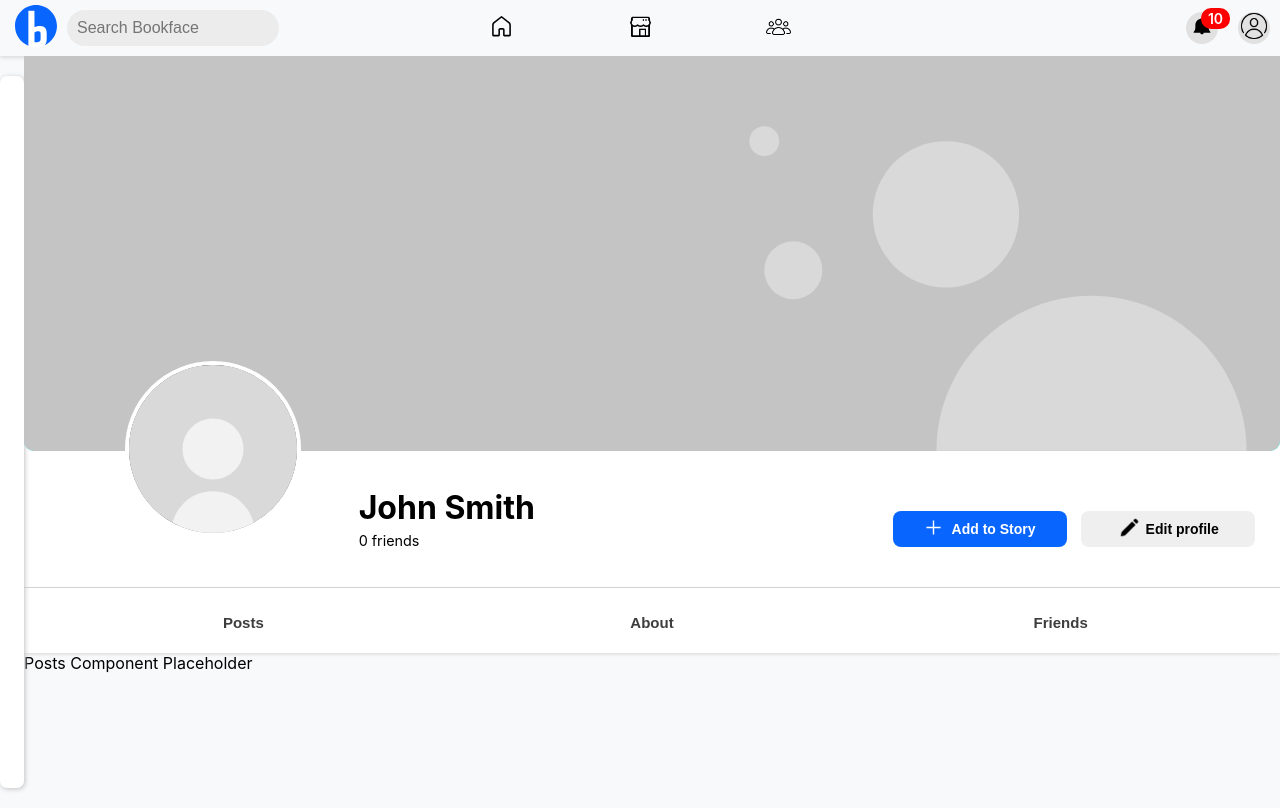
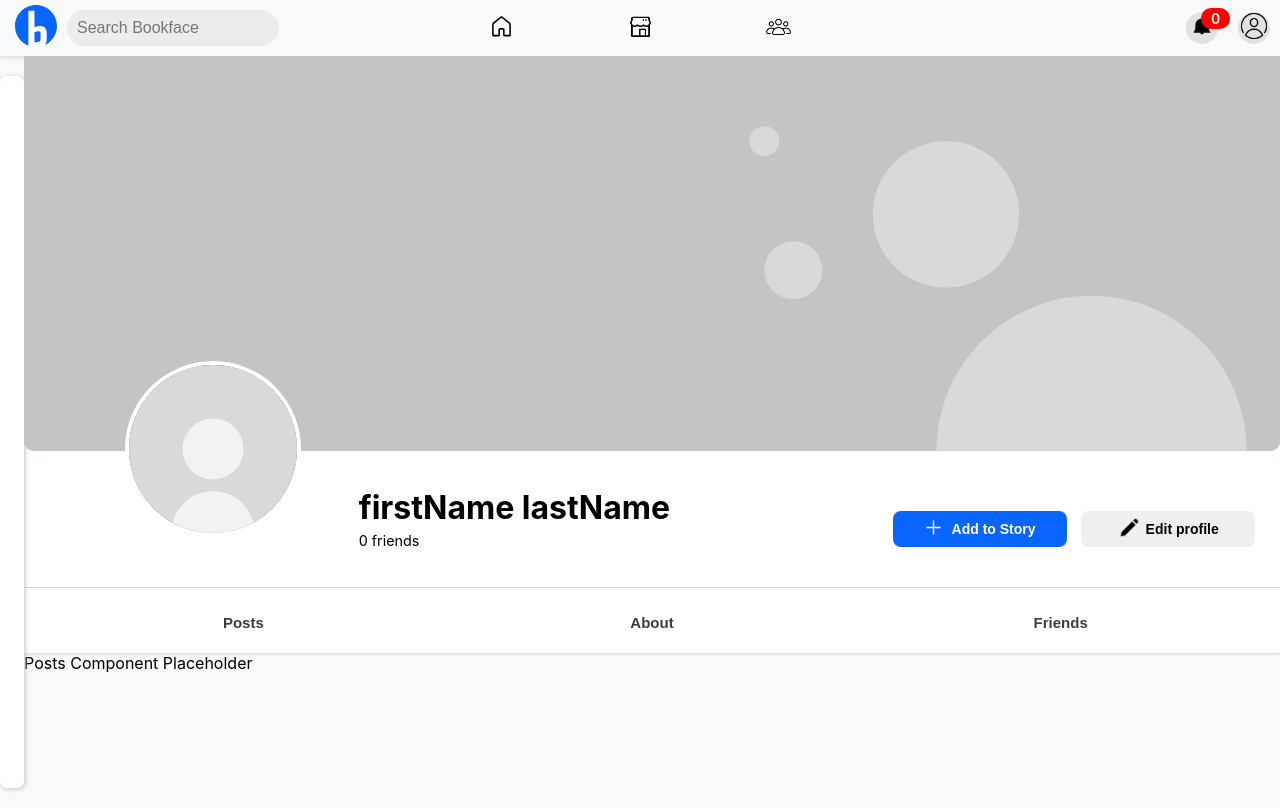
Before and after one commit to Code-Campfire/zenith-masters-8341-client, a React (Create React App) app: page /account in a window 1280 px wide. Built offline with nearby package versions, Linux system fonts and the light colour scheme.

Commit message:
committing current Account Page

```diff
--- a/src/components/NavigationBar.js
+++ b/src/components/NavigationBar.js
@@ -10,7 +10,8 @@ export default function NavigationBar() {
   const [newNotify, setNewNotify] = useState(0);
 
   const updateNotifications = () => {
-    setNewNotify(10);
+    // Incoming Calls for new Notifications come through here
+    setNewNotify(0);
   }
 
   const { pathname } =  useLocation()
--- a/src/components/Notifications.js
+++ b/src/components/Notifications.js
@@ -1,5 +1,6 @@
 
 export default function NotificationsBubble({ newNotifications }) {
+  /*Find this component in the NavBar*/
   return (
     <>
       <div className="noti"> {newNotifications} </div>
--- a/src/components/account-sub-components/Header.js
+++ b/src/components/account-sub-components/Header.js
@@ -9,7 +9,7 @@ import NameTitle from './NameTitle';
 export default function Header({ friendListAmount, userObject }) {
   const [currentPosts, setCurrentPosts] = useState([]);
   const [currentComponent, setCurrentComponent] = useState('posts');
-  const [user, setUser] = useState({firstName: 'John', lastName: 'Smith'});
+  const [user, setUser] = useState({firstName: 'firstName', lastName: 'lastName'});
 
   let userID = true;
 return (
--- a/src/styles/account-sub-components/header.css
+++ b/src/styles/account-sub-components/header.css
@@ -1230,6 +1230,4 @@ h1 {
       border-bottom-color: var(--logo-color);
       color: var(--logo-color);
     }
-
-
   }
```
